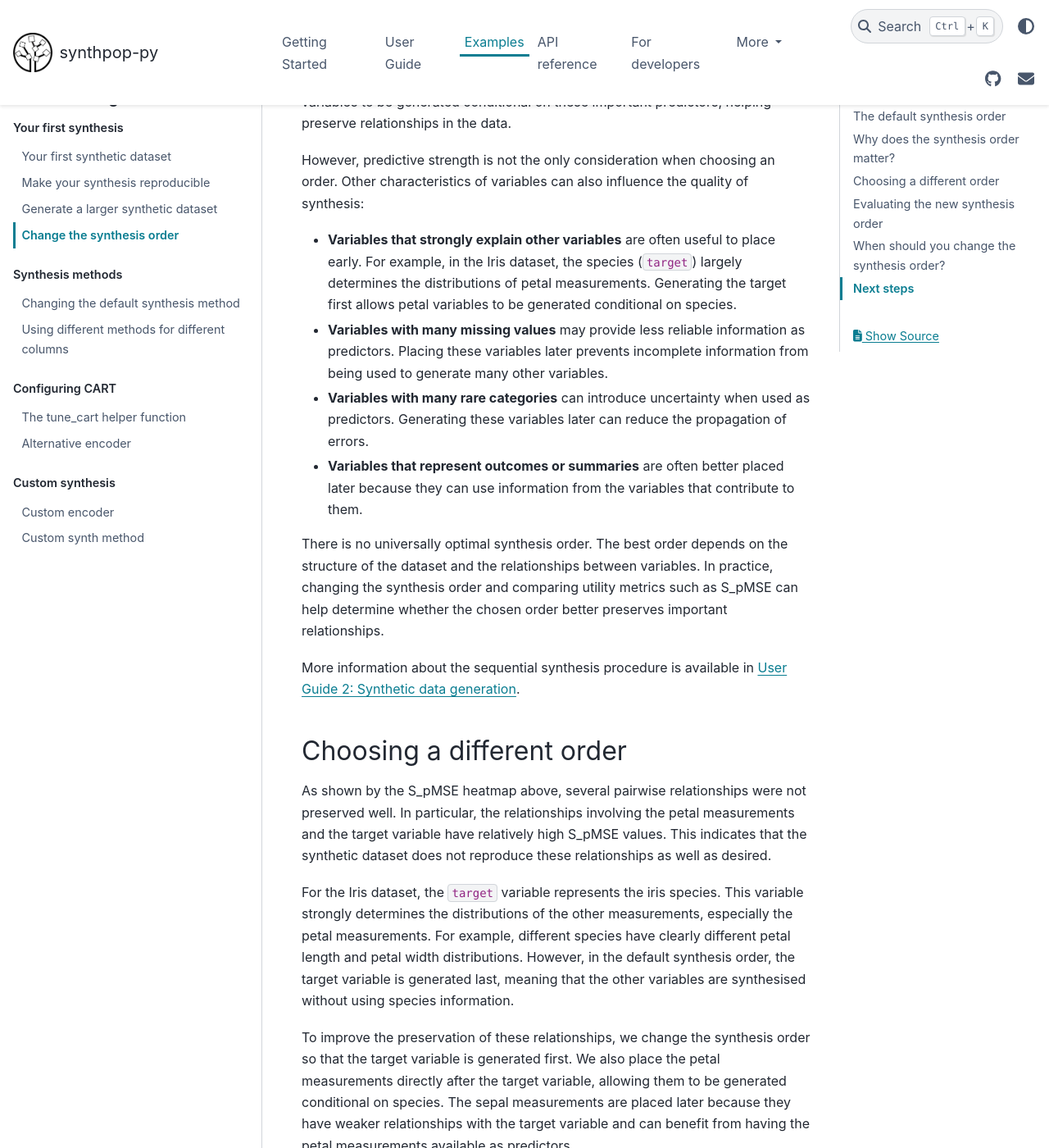
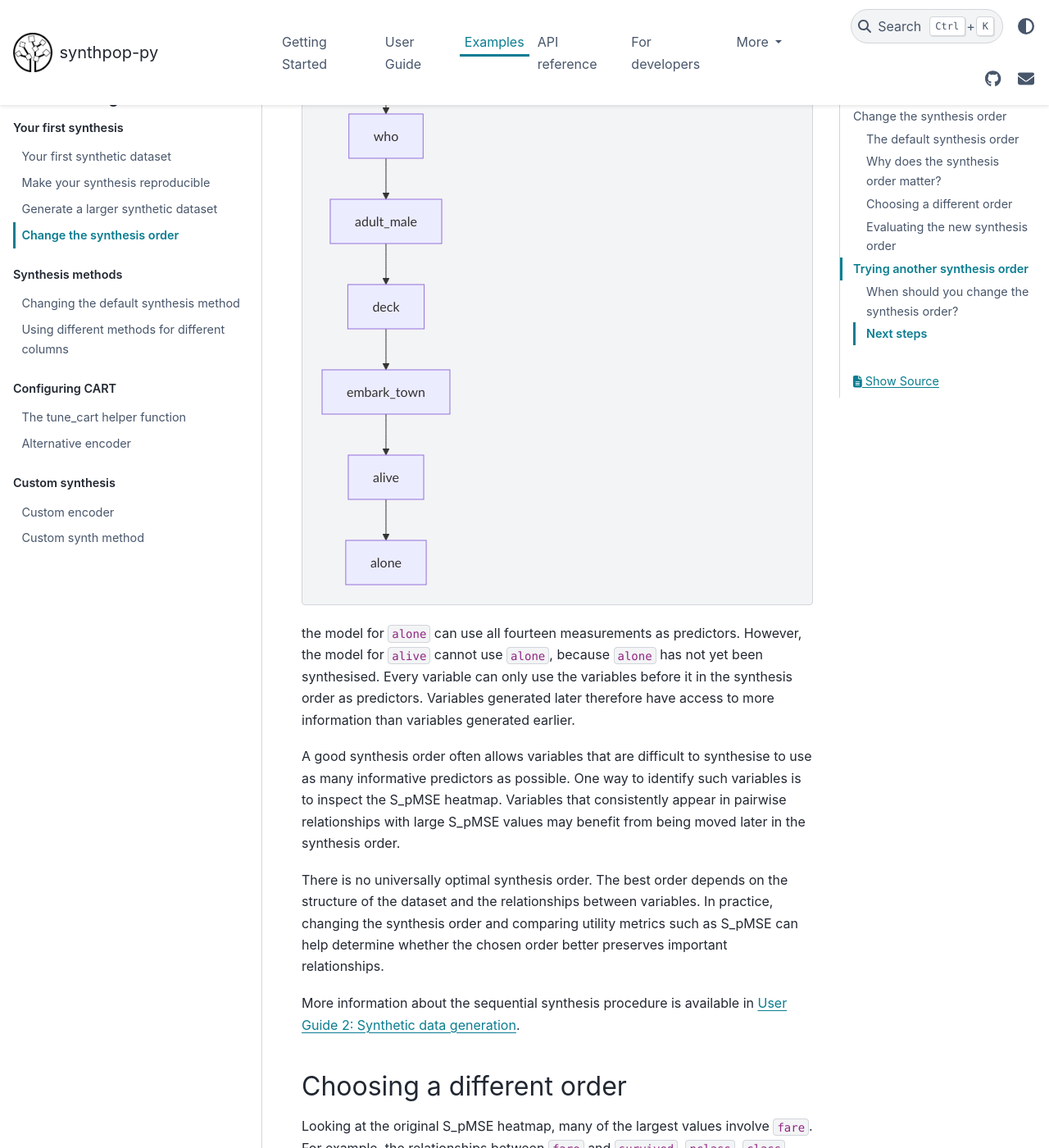
Before and after one commit to duonl/synthpop-py, a Sphinx documentation site: the page built from docs/source/examples/changing_the_synthesis_order.md, in a window 1280 px wide and 1400 px high, scrolled down 3353 px. Shown: the whole window at 82% size. Built offline with Sphinx 7.4.7 and the PyData theme 0.15.4, drawn with Linux system fonts in a browser that asks for light colours; some of the changed text lies outside the part shown.

Commit message:
start updating examples

````diff
--- a/docs/source/examples/changing_the_synthesis_order.md
+++ b/docs/source/examples/changing_the_synthesis_order.md
@@ -1,17 +1,11 @@
 # Change the synthesis order
 
-In the previous example, we generated a synthetic version of the Iris dataset containing 5000 observations.
+In the previous example, we generated a synthetic version of the Titanic dataset containing 5000 observations.
 
-```{warning}
-The Iris dataset contains only 150 observation, which is small for training and evaluating a synthetic data model. The 5000 synthetic observations generated in this example do not increase the amount of information available to learn the underlying data distribution. As a result, the utility results shown here should be interpreted as illustrative rather than representative of the performance that may be obtained on larger datasets.
+When evaluating the synthetic data using the S_pMSE heatmap, you may have noticed that some relationships between variables were better preserved than others.
+![S_pMSE heatmap of the Titanic dataset](../images/iris_dataset_spmse.png) UPDATE AFTER PULL
 
-We use the Iris dataset because it is a simple, well-known, and readily available dataset that makes it easy to demonstrate the effect of changing the synthesis order without introducing unnecessary complexity.
-```
-
-When evaluating the synthetic data using the S_pMSE heatmap, you may have noticed that some relationships between variables were not preserved as well as others.
-![S_pMSE heatmap of the Iris dataset](../images/iris_dataset_spmse.png)
-
-Although the univariate distributions closely matched those of the original dataset, the S_pMSE heatmap tells a different story. Several pairwise relationships have relatively large S_pMSE values, indicating that these relationships are not preserved as well in the synthetic data. For example, the relationships involving `petal width (cm)` have S_pMSE values greater than 30, while several others fall between 10 and 30.
+Although the univariate distributions closely matched those of the original dataset, the S_pMSE heatmap tells a different story. More relationships are well preserved, but the pairwise relationships involving `fare` have substantially larger S_pMSE values than the others. This suggests that relationships involving `fare` are not being reproduced well in the synthetic dataset.
 
 This does not necessarily mean that the synthesiser performed poorly. Instead, it suggests that the default synthesis settings are not optimal for this dataset.
 
@@ -31,19 +25,28 @@ data.columns
 
 ```text
 Index([
-    'sepal length (cm)',
-    'sepal width (cm)',
-    'petal length (cm)',
-    'petal width (cm)',
-    'target'
-    ],
-      dtype='str')
+    'survived',
+    'pclass',
+    'sex',
+    'age',
+    'sibsp',
+    'parch',
+    'fare',
+    'embarked',
+    'class',
+    'who',
+    'adult_male',
+    'deck',
+    'embark_town',
+    'alive',
+    'alone',
+    ], dtype='str')
 ```
 
 If the synthesiser is created with the default parameters, no `column_order` is specified and the original column order is used.
 
 ```python
-from synthpop.synthesiser import Synthesiser
+from synthpop import Synthesiser
 
 synthesiser = Synthesiser(random_seed=1)
 ```
@@ -58,24 +61,28 @@ For example, with the default order,
 
 ```{mermaid}
 flowchart TB
-    A["sepal length (cm)"]
-    B["sepal width (cm)"]
-    C["petal length (cm)"]
-    D["petal width (cm)"]
-    E["target"]
-    A-->B-->C-->D-->E
+    A["survived"]
+    B["pclass"]
+    C["sex"]
+    D["age"]
+    E["sibsp"]
+    F["parch"]
+    G["fare"]
+    H["embarked"]
+    I["class"]
+    J["who"]
+    K["adult_male"]
+    L["deck"]
+    M["embark_town"]
+    N["alive"]
+    O["alone"]
+
+    A-->B-->C-->D-->E-->F-->G-->H-->I-->J-->K-->L-->M-->N-->O
 ```
 
-the model for `target` can use all four measurements as predictors. However, the model for `petal width (cm)` cannot use `target`, because `target` has not yet been synthesised.
+the model for `alone` can use all fourteen measurements as predictors. However, the model for `alive` cannot use `alone`, because `alone` has not yet been synthesised. Every variable can only use the variables before it in the synthesis order as predictors. Variables generated later therefore have access to more information than variables generated earlier.
 
-A good synthesis order generally places variables that contain important information about other variables earlier in the sequence. This allows later variables to be generated conditional on these important predictors, helping preserve relationships in the data.
-
-However, predictive strength is not the only consideration when choosing an order. Other characteristics of variables can also influence the quality of synthesis:
-
-- **Variables that strongly explain other variables** are often useful to place early. For example, in the Iris dataset, the species (`target`) largely determines the distributions of petal measurements. Generating the target first allows petal variables to be generated conditional on species.
-- **Variables with many missing values** may provide less reliable information as predictors. Placing these variables later prevents incomplete information from being used to generate many other variables.
-- **Variables with many rare categories** can introduce uncertainty when used as predictors. Generating these variables later can reduce the propagation of errors.
-- **Variables that represent outcomes or summaries** are often better placed later because they can use information from the variables that contribute to them.
+A good synthesis order often allows variables that are difficult to synthesise to use as many informative predictors as possible. One way to identify such variables is to inspect the S_pMSE heatmap. Variables that consistently appear in pairwise relationships with large S_pMSE values may benefit from being moved later in the synthesis order.
 
 There is no universally optimal synthesis order. The best order depends on the structure of the dataset and the relationships between variables. In practice, changing the synthesis order and comparing utility metrics such as S_pMSE can help determine whether the chosen order better preserves important relationships.
 
@@ -83,11 +90,9 @@ More information about the sequential synthesis procedure is available in [User
 
 ## Choosing a different order
 
-As shown by the S_pMSE heatmap above, several pairwise relationships were not preserved well. In particular, the relationships involving the petal measurements and the target variable have relatively high S_pMSE values. This indicates that the synthetic dataset does not reproduce these relationships as well as desired.
+Looking at the original S_pMSE heatmap, many of the largest values involve `fare`. For example, the relationships between `fare` and `survived`, `pclass`, `class`, `adult_male` and `alone` all have considerably larger S_pMSE values than most other pairs.
 
-For the Iris dataset, the `target` variable represents the iris species. This variable strongly determines the distributions of the other measurements, especially the petal measurements. For example, different species have clearly different petal length and petal width distributions. However, in the default synthesis order, the target variable is generated last, meaning that the other variables are synthesised without using species information.
-
-To improve the preservation of these relationships, we change the synthesis order so that the target variable is generated first. We also place the petal measurements directly after the target variable, allowing them to be generated conditional on species. The sepal measurements are placed later because they have weaker relationships with the target variable and can benefit from having the petal measurements available as predictors.
+A simple strategy is therefore to move `fare` to the end of the synthesis order. This allows the model for `fare` to use very other variable as a predictor while leaving the order of the remaining variables unchanged.
 
 We can specify the synthesis order using the `column_order` parameter.
 
@@ -95,11 +100,21 @@ We can specify the synthesis order using the `column_order` parameter.
 synthesiser = Synthesiser(
     random_seed=1,
     column_order=[
-        "target",
-        "petal length (cm)",
-        "petal width (cm)",
-        "sepal length (cm)",
-        "sepal width (cm)",
+        "survived",
+        "pclass",
+        "sex",
+        "age",
+        "sibsp",
+        "parch",
+        "embarked",
+        "class",
+        "who",
+        "adult_male",
+        "deck",
+        "embark_town",
+        "alive",
+        "alone",
+        "fare",
     ],
 )
 
@@ -121,27 +136,62 @@ Both approaches produce the same synthesis order.
 
 ## Evaluating the new synthesis order
 
-After changing the synthesis order, we generate a new synthetic dataset and calculate the S_pMSE values again.
+After changing the synthesis order, we now calculate the S_pMSE values again.
 
 ```python
-from synthpop.utility_metrics.spmse import pairwise_spmse
+from synthpop.utility_metrics import pairwise_spmse
 from synthpop.plotting import plot_spmse
 
 spmse_new = pairwise_spmse(data, synthetic_data_new)
 
-plot = plot_spmse(spmse_new, show_plot=True)
+plot_new = plot_spmse(spmse_new, show_plot=True)
 ```
 
-![S_pMSE heatmap of Iris dataset with new column order](../images/iris_dataset_spmse_2.png)
-The new heatmap shows that changing the synthesis order improved several important relationships. In particular, the relationships between the target variable and the petal measurements have much lower S_pMSE values compared with the original synthesis order.
+![S_pMSE heatmap of Titanic dataset with new column order](../images/iris_dataset_spmse_2.png)
+The new heatmap shows that changing the synthesis order improved several relationships involving `fare`. For example, the S_pMSE value between `fare` and `survived` decreased from approximately XX to XX, while the relationship between `fare` and `pclass` decreases from approximately XX to XX.
 
-This improvement is expected because the target variable represents the iris species, which strongly determines the distributions of the petal measurements. By generating the target first, the petal measurements can now be generated conditional on species.
+The improvement is encouraging, but `fare` is still involved in many of the largest S_pMSE values. In addition, the updated heatmap reveals that relationships involving `embark_town` are now among the least well preserved.
 
-However, the new synthesis order does not improve every relationship. Some relationships between sepal variables have higher S_pMSE values than before. This illustrates that there is no universally optimal synthesis order: changing the order changes which variables are available as predictors during each synthesis step.
+This illustrates an important point: changing the synthesis order is rarely a one-shot optimisation. Instead, it is often useful to make a small change, evaluate the result, and then decide on the next refinement.
 
-When choosing a synthesis order, it is therefore important to consider the structure of the dataset and the relationships that are most important for the intended use case. Utility metrics such as S_pMSE can help compare different choices.
+# Trying another synthesis order
+For the next step, we see what happens if we move `embark_town` to the end of the synthesis order as well. Since `fare` has already been moved, we place `embark_town` after `fare`, allowing it to use every other variable, including `fare`, as predictors.
+```python
+synthesiser = Synthesiser(
+    random_seed=1,
+    column_order=[
+        'survived',
+        'pclass',
+        'sex',
+        'age',
+        'sibsp',
+        'parch',
+        'embarked',
+        'class',
+        'who',
+        'adult_male',
+        'deck',
+        'alive',
+        'alone',
+        'fare',
+        'embark_town',
+    ],
+)
+
+synthesiser.fit(data)
+
+synthetic_data_final = synthesiser.generate(n=5000)
+
+spmse_final = pairwise_spmse(data, synthetic_data_final)
+
+plot_final = plot_spmse(spmse_final, show_plot=True)
+```
+FIGURE
+The resulting heatmap shows another improvement. Relationships involving `embark_town` are better preserved, and many of the relationships involving `fare` improve further.
 
 ## When should you change the synthesis order?
+
+The Titanic example demonstrates one practical approach: use the S_pMSE heatmap to identify variables involved in poorly preserved relationships and iteratively adjust the synthesis order. However, utility metrics are not the only source of information.
 
 Changing the synthesis order is most useful when:
 
@@ -149,7 +199,14 @@ Changing the synthesis order is most useful when:
 - you observe poor preservation of important relationships;
 - you have domain knowledge about casual or predictive relationships between variables.
 
-For many datasets, the default column order may provide satisfactory results. However, adjusting the synthesis order is often one of the simplest ways to improve utility.
+For many datasets, the default column order provides satisfactory results. However, adjusting the synthesis order is often one of the simplest ways to improve utility. As seen in this example, a good synthesis order allows variables that are difficult to synthesise to use as many informative predictors as possible. Utility metrics such as S_pMSE can help identify these variables, but other characteristics can also influence an appropriate order.
+
+For example:
+- **Variables with many missing values** may provide less reliable information as predictors. Placing these variables later prevents incomplete information from influencing many other variables.
+- **Variables with many (rare) categories**  can introduce uncertainty when used as predictors. Generating these variables later can reduce the propagation of errors.
+- **Variables that represent outcomes or summaries** are often better placed later because they can use information from the variables that contribute to them.
+
+There is no universally optimal synthesis order. The best order depends on the structure of the dataset and the relationships between variables. In practice, changing the synthesis order and comparing utility metrics such as S_pMSE helps determine whether a particular order better preserves the relationships that matter for your application.
 
 ## Next steps
 
--- a/docs/source/user_guides/2_synthetic_data_generation.md
+++ b/docs/source/user_guides/2_synthetic_data_generation.md
@@ -128,15 +128,14 @@ Changing the synthesis order is most useful when:
 - you observe poor preservation of important relationships;
 - you have domain knowledge about casual or predictive relationships between variables.
 
-For many datasets, the default column order may provide satisfactory results. However, adjusting the column order is often one of the simplest ways to improve utility. A good synthesis order generally places variables that contain important information about other variables at the beginning of the sequence. This allows variables that are synthesised later in the sequence to be generated conditionally on these important predictors. This helps preserve relationships in the data.
+For many datasets, the default column order may provide satisfactory results. However, adjusting the column order is often one of the simplest ways to improve utility. A good synthesis order often allows variables that are difficult to synthesise to use as many informative predictors as possible. One way to identify such variables is to inspect the S_pMSE heatmap. Utility metrics such as {ref}`S_pMSE <531-spmse>` can help identify these variables, but other characteristics can also influence an appropriate order.
 
-However, predictive strength is not the only consideration when choosing a sequence order. Other characteristics of variables can also influence the quality of a synthesis:
-
-- **Variables with many missing values** may provide less reliable information as predictors. Placing these variables later prevents incomplete information from being used to generate many other variables.
-- **Variables with many rare categories** can introduce uncertainty when used as predictors. Generating these variables later can reduce the propagation of errors.
+For example:
+- **Variables with many missing values** may provide less reliable information as predictors. Placing these variables later prevents incomplete information from influencing many other variables.
+- **Variables with many (rare) categories**  can introduce uncertainty when used as predictors. Generating these variables later can reduce the propagation of errors.
 - **Variables that represent outcomes or summaries** are often better placed later because they can use information from the variables that contribute to them.
 
-There is no universally optimal synthesis order. The best order depends on the structure of the dataset and the relationships between variables. In practice, changing the synthesis order and comparing utility metrics such as S_pMSE ([Guide 5: Evaluating utility](./5_evaluating_utility.md)) can help determine whether a certain order preserves important relationships.
+There is no universally optimal synthesis order. The best order depends on the structure of the dataset and the relationships between variables. In practice, changing the synthesis order and comparing utility metrics such as S_pMSE (see [Guide 5: Evaluating utility](./5_evaluating_utility.md)) can help determine whether a certain order preserves important relationships.
 
 ---
 
````
Also changed, not shown: other parts of docs/source/examples/changing_the_synthesis_order.md (+1 -1 lines), docs/source/examples/generating_a_larger_dataset.md (+16 -28 lines).
